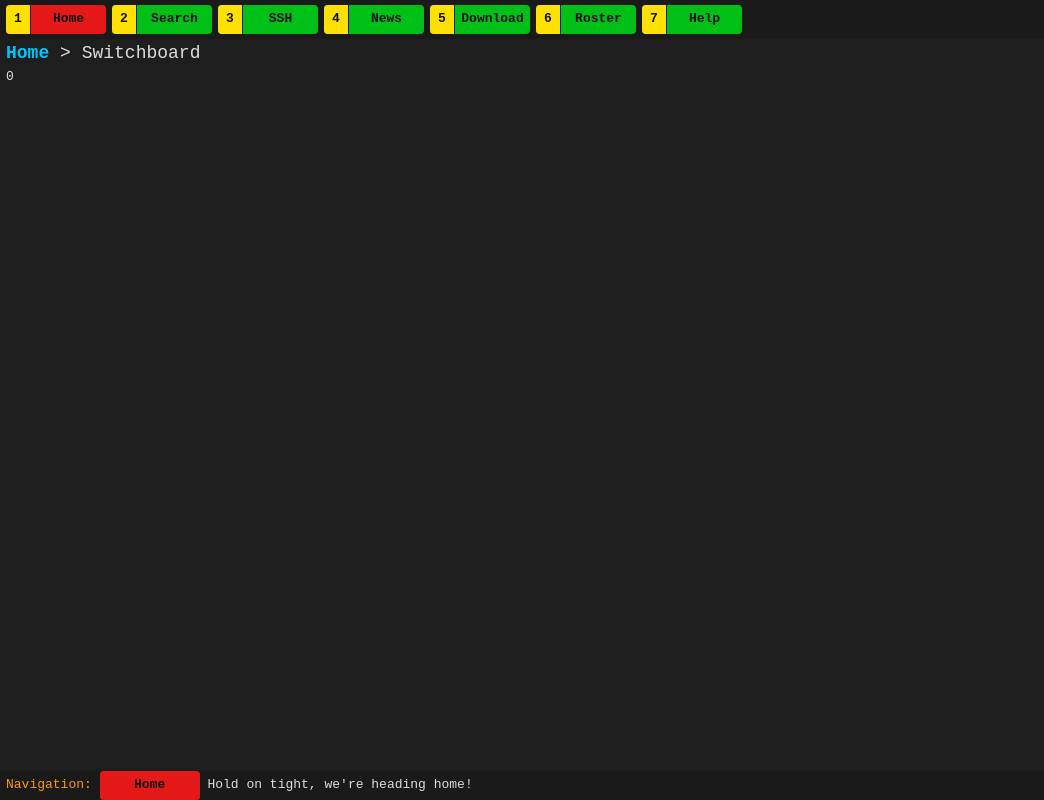
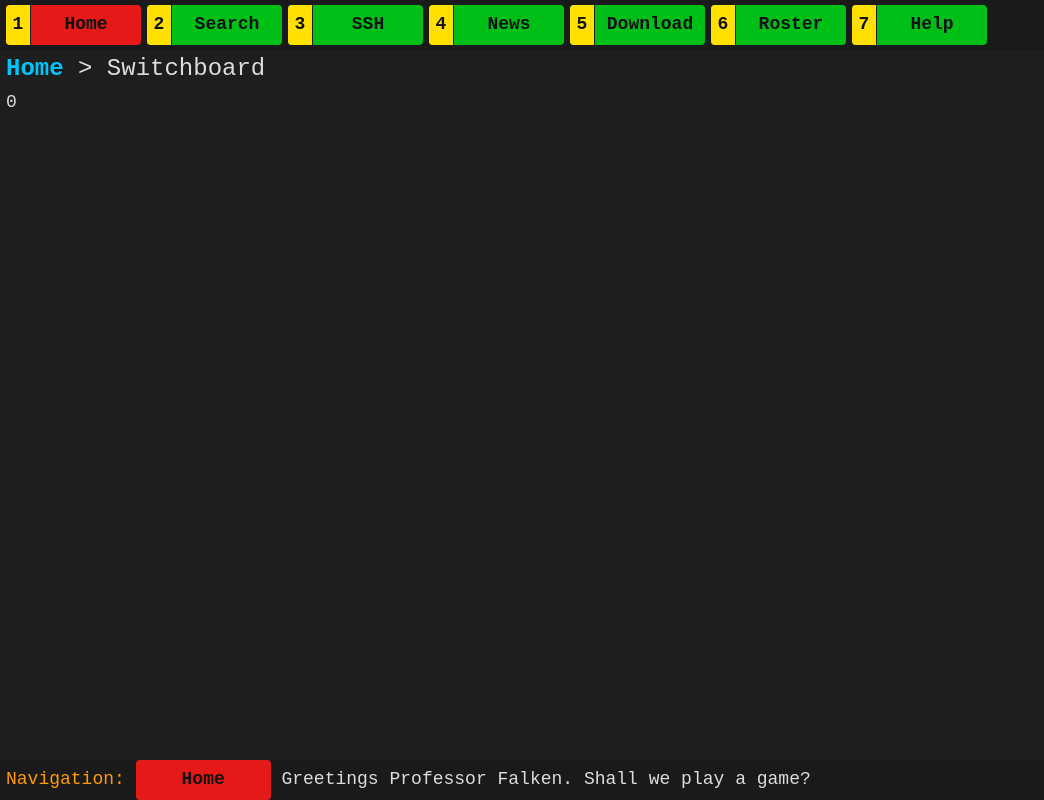
Before and after one commit to limehouse/Consol, a plain HTML site: page index.html in a window 1280 px wide. Shown: the whole page, without its empty margins (0-1044 px from the left). Drawn offline with Linux system fonts and the light colour scheme.

Commit message:
Font size increased

```diff
--- a/css/style.css
+++ b/css/style.css
@@ -17,14 +17,14 @@
   --magenta: #FF00FD;
   --orange: #FF9A00;
   --yellow: #FFE000;
-  --button-width: 100px;
+  --button-width: 135px;
   --line-height: 2.2;
 }
 
 body
 {
   font-family: 'Bloomberg Fixed Unicode B', monospace;
-  font-size: small;
+  font-size: large;
   background-color: var(--background);
   color: var(--text);
   margin: 0;
@@ -92,7 +92,7 @@ button.action span.hotkey
 
 section#content div#header
 {
-  font-size: large;
+  font-size: x-large;
 }
 
 section#content div#header span#title
--- a/javascript/terminal.js
+++ b/javascript/terminal.js
@@ -3,7 +3,7 @@ const terminal = {
     {
       Label : "Home",
       Header : "Switchboard",
-      Message : "Hold on tight, we're heading home!",
+      Message : "Greetings Professor Falken.  Shall we play a game?",
       Class : "cancel",
       Hotkey : "Digit1"
     },
```
